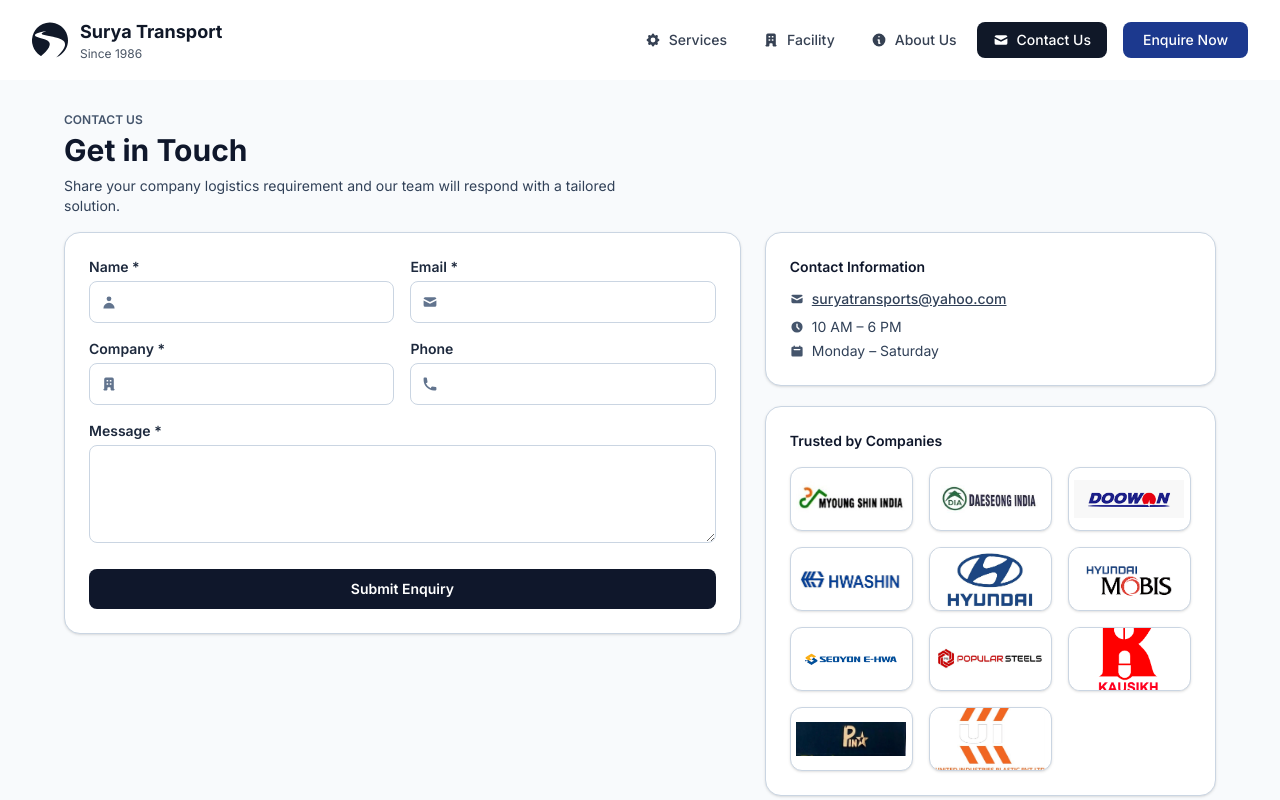
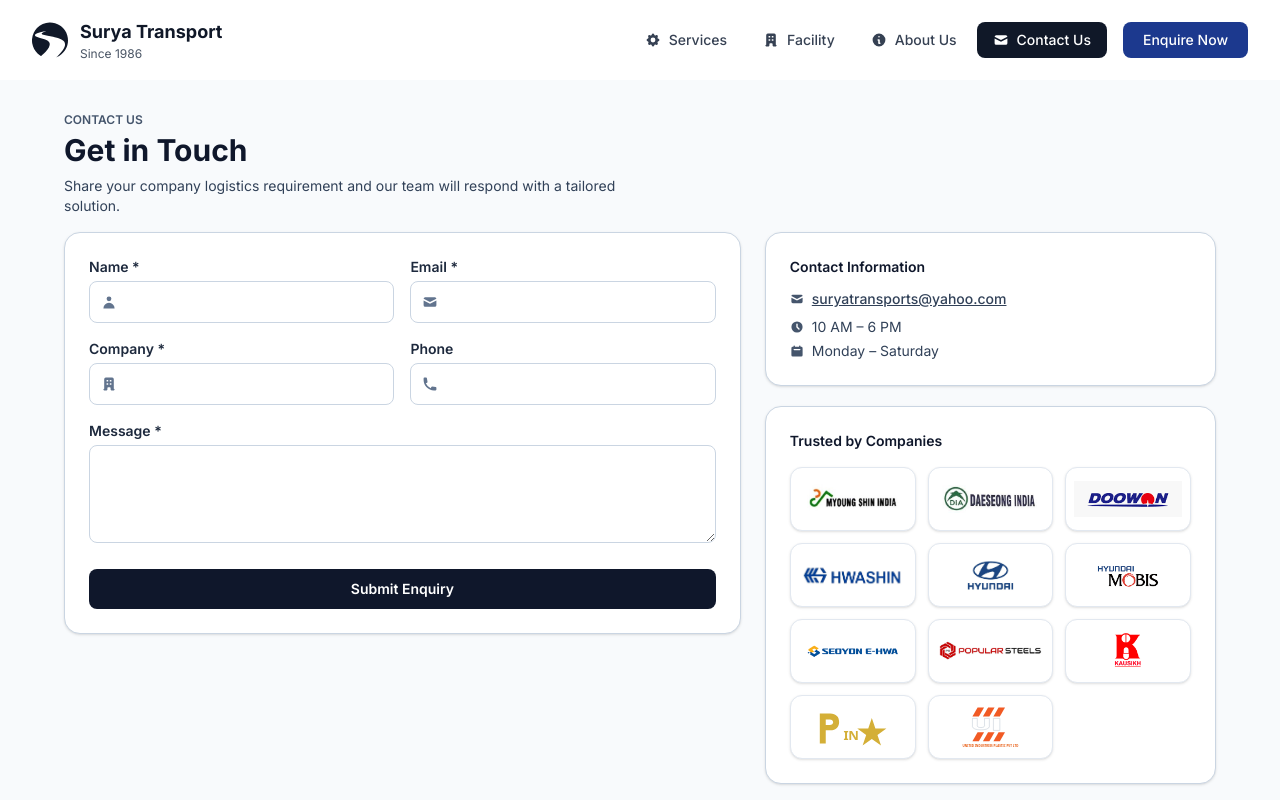
Before and after one commit to manojhegde2001/surya-transport, a Next.js app: page /contact in a window 1280 px wide. Shown: the top 800 px of the page. Built offline with nearby package versions, Linux system fonts and the light colour scheme.

Commit message:
feat: implement CTABanner component and create About and Contact pages with client assets

```diff
--- a/src/app/about/page.tsx
+++ b/src/app/about/page.tsx
@@ -26,8 +26,8 @@ const clients = [
   { name: 'Seoyon E Hwa', logo: '/clients/Seoyon_E_Hwa.png' },
   { name: 'Popular Steel', logo: '/clients/popularsteel.jpeg' },
   { name: 'Kausikh', logo: '/clients/Kausikh.png' },
-  { name: 'Pinstar Automotive', logo: '/clients/Pinstar.jpeg' },
-  { name: 'United Industries Plastic Pvt Ltd', logo: '/clients/United_Industries.jpeg' },
+  { name: 'Pinstar Automotive', logo: '/clients/Pinstar.svg' },
+  { name: 'United Industries Plastic Pvt Ltd', logo: '/clients/United_Industries.svg' },
 ];
 
 
--- a/src/app/contact/page.tsx
+++ b/src/app/contact/page.tsx
@@ -21,8 +21,8 @@ const clients = [
   { name: 'Seoyon E Hwa', logo: '/clients/Seoyon_E_Hwa.png' },
   { name: 'Popular Steel', logo: '/clients/popularsteel.jpeg' },
   { name: 'Kausikh', logo: '/clients/Kausikh.png' },
-  { name: 'Pinstar Automotive', logo: '/clients/Pinstar.jpeg' },
-  { name: 'United Industries Plastic Pvt Ltd', logo: '/clients/United_Industries.jpeg' },
+  { name: 'Pinstar Automotive', logo: '/clients/Pinstar.svg' },
+  { name: 'United Industries Plastic Pvt Ltd', logo: '/clients/United_Industries.svg' },
 ];
 
 export default function ContactPage() {
@@ -166,20 +166,21 @@ export default function ContactPage() {
                 Trusted by Companies
               </h3>
 
-              <div className="grid grid-cols-3 gap-4">
+              <div className="grid grid-cols-3 gap-3">
                 {clients.map((client) => (
                   <div
                     key={client.name}
+                    title={client.name}
                     className="flex items-center justify-center
-                    h-16 rounded-xl border border-slate-300
-                    bg-white shadow-sm dark:border-gray-700 dark:bg-gray-800 overflow-hidden"
+                    h-16 rounded-xl border border-slate-200
+                    bg-white shadow-sm dark:border-gray-700 dark:bg-gray-800 p-2 overflow-hidden transition-all hover:shadow-md"
                   >
                     <Image
                       src={client.logo}
                       alt={client.name}
                       width={110}
                       height={55}
-                      className="object-contain"
+                      className="max-h-11 max-w-full w-auto h-auto object-contain"
                     />
                   </div>
                 ))}
--- a/src/components/home/CTABanner.tsx
+++ b/src/components/home/CTABanner.tsx
@@ -14,8 +14,8 @@ const CTABanner = () => {
     { name: 'Seoyon E Hwa', logo: '/clients/Seoyon_E_Hwa.png' },
     { name: 'Popular Steel', logo: '/clients/popularsteel.jpeg' },
     { name: 'Kausikh', logo: '/clients/Kausikh.png' },
-    { name: 'Pinstar Automotive', logo: '/clients/Pinstar.jpeg' },
-    { name: 'United Industries Plastic Pvt Ltd', logo: '/clients/United_Industries.jpeg' },
+    { name: 'Pinstar Automotive', logo: '/clients/Pinstar.svg' },
+    { name: 'United Industries Plastic Pvt Ltd', logo: '/clients/United_Industries.svg' },
   ];
 
   const stats = [
```
Also changed, not shown: public/clients/Pinstar.svg (added), public/clients/United_Industries.svg (added).
